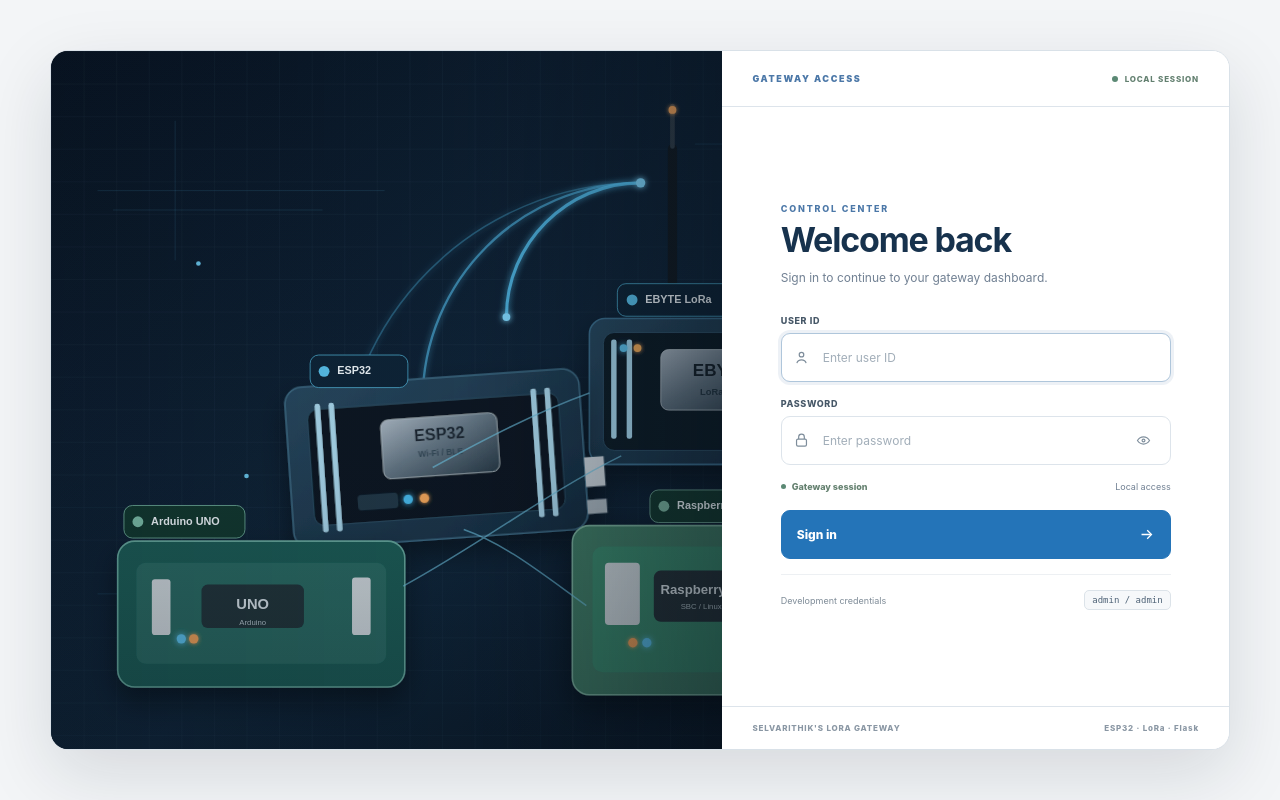
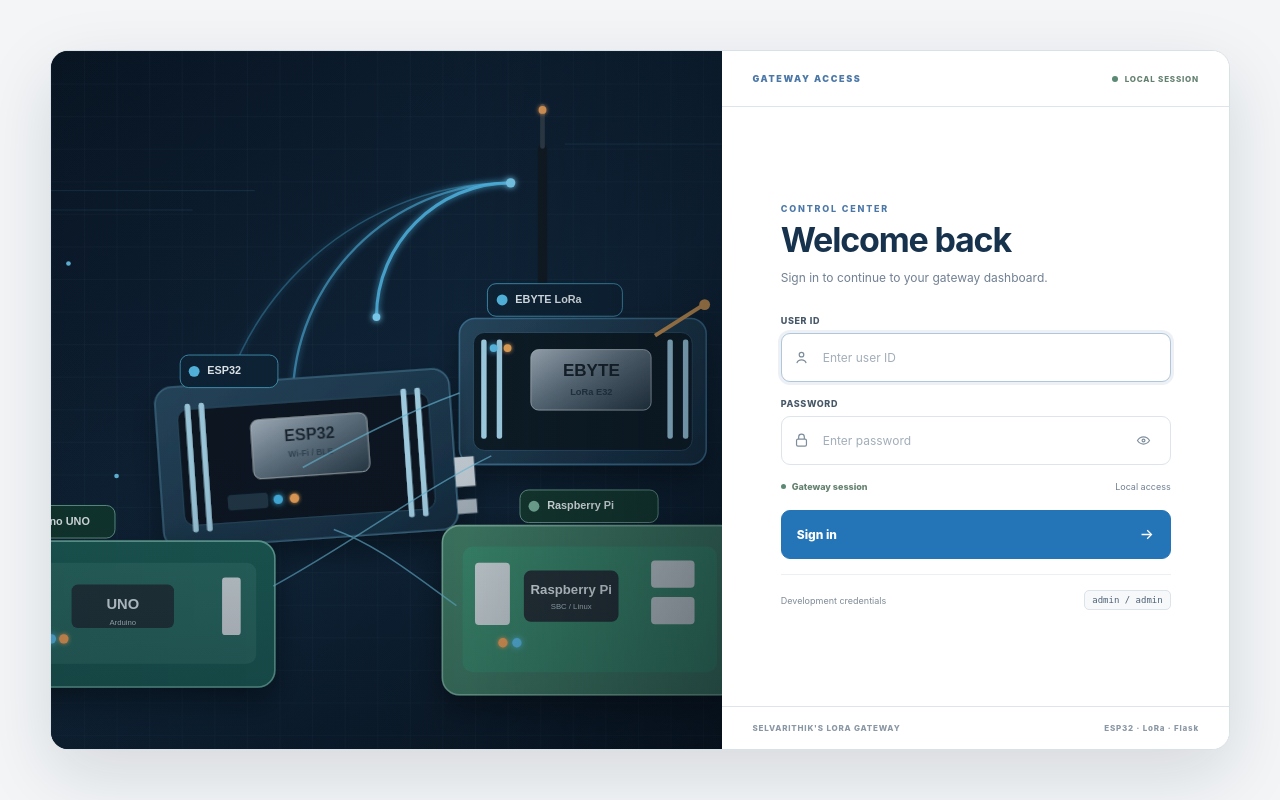
Before and after one commit to selvarithik/ESP32_LoRa_Project, a Flask app: page /login in a window 1280 px wide. Run offline with Flask 3, Linux system fonts and the light colour scheme.

Commit message:
Tune login hero for SVG asset

```diff
--- a/dashboard/static/css/auth.css
+++ b/dashboard/static/css/auth.css
@@ -582,3 +582,11 @@ button, input { font: inherit; }
         object-position: 28% center !important;
     }
 }
+
+
+/* SVG hero: vector asset fills the left side without raster-specific styling. */
+.auth-visual__image {
+    object-fit: cover !important;
+    object-position: center !important;
+    image-rendering: auto;
+}
```
